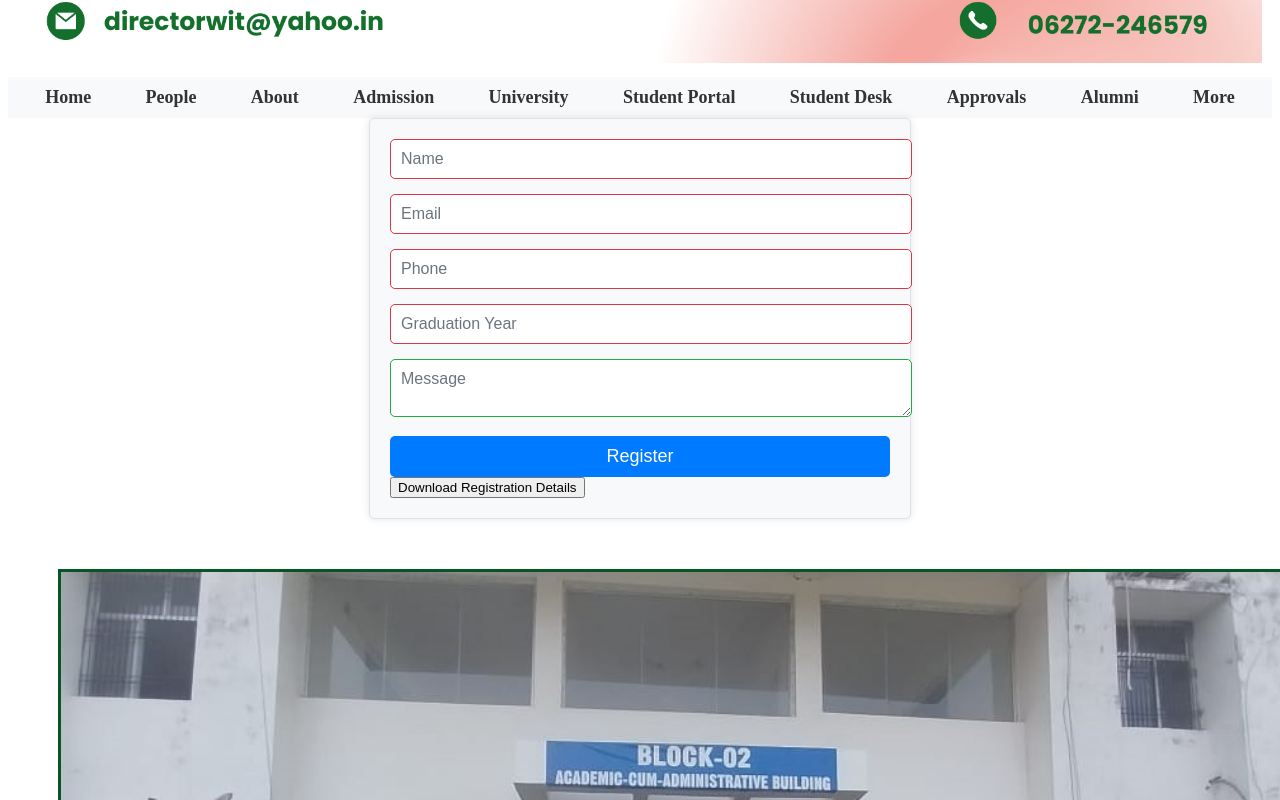
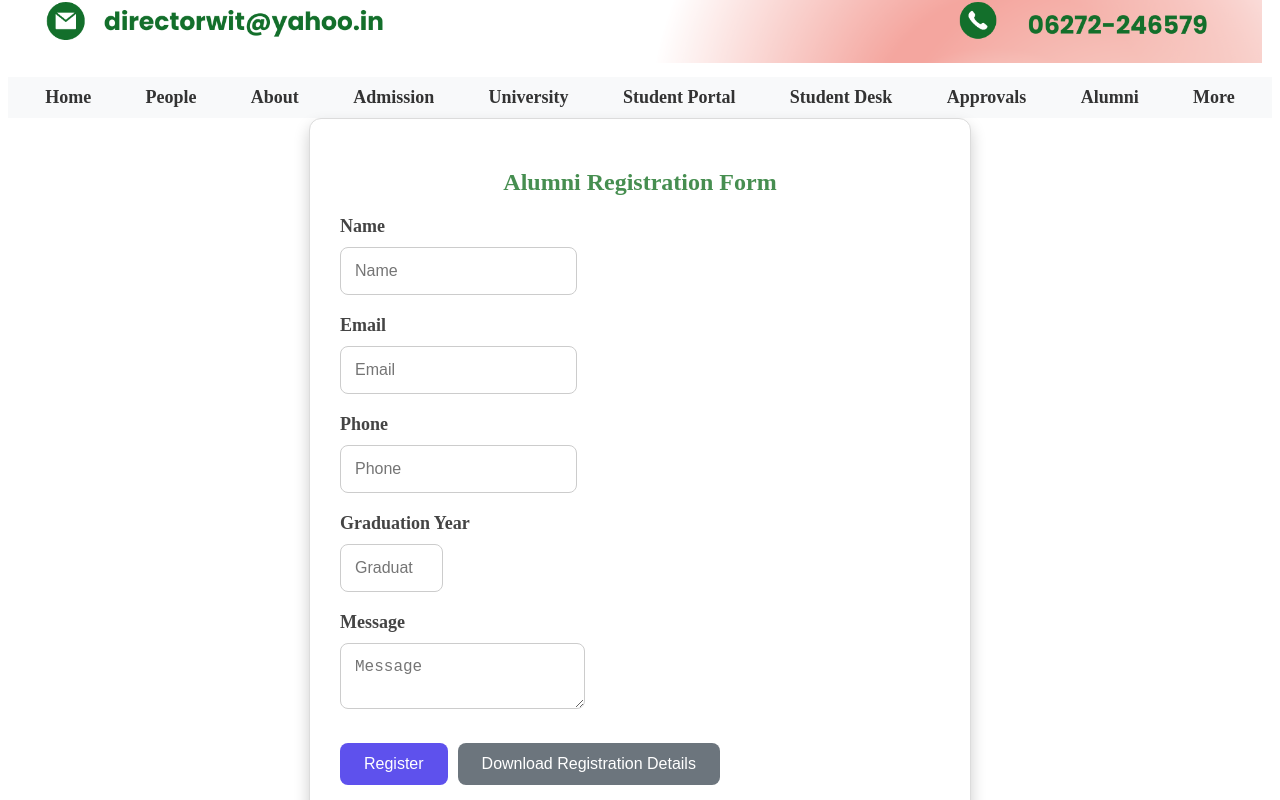
Before and after one commit to Aanchal-shree/Major-project-angular, an Angular app in the folder College-Website-using-Angular/: page /alumni-registration in a window 1280 px wide. Shown: the part 380-1180 px from the top of the page. Built offline with nearby package versions, Linux system fonts and the light colour scheme.

Commit message:
updated UI

```diff
--- a/College-Website-using-Angular/src/app/alumni-registration/alumni-registration.component.css
+++ b/College-Website-using-Angular/src/app/alumni-registration/alumni-registration.component.css
@@ -1,62 +1,97 @@
-form {
-    max-width: 500px;
-    margin: 0 auto;
-    padding: 20px;
-    background-color: #f8f9fa;
-    border: 1px solid #dee2e6;
-    border-radius: 5px;
-    box-shadow: 0 0 10px rgba(0, 0, 0, 0.1);
-}
+/* Polished styling for the alumni registration form */
+.alumni-form {
+    max-width: 600px;
+    margin: auto;
+    padding: 30px;
+    border-radius: 12px;
+    box-shadow: 0 8px 16px rgba(0, 0, 0, 0.2);
+    background-color: #ffffff;
+    border: 1px solid #dcdcdc;
+  }
 
-form input,
-form textarea {
-    width: 100%;
-    padding: 10px;
-    margin-bottom: 15px;
-    border: 1px solid #ced4da;
-    border-radius: 5px;
-    font-family: Arial, sans-serif;
+  .form-heading {
+    margin-bottom: 20px;
+    font-size: 24px;
+    font-weight: 600;
+    color: #468e50;
+    text-align: center;
+  }
+
+  .form-group {
+    margin-bottom: 20px;
+  }
+
+  .form-label {
+    display: block;
+    margin-bottom: 10px;
+    font-weight: bold;
+    color: #444;
+    font-size: 18px; /* Increased font size */
+  }
+
+  .form-control {
+    border-radius: 8px;
+    border: 1px solid #ccc;
+    padding: 14px;
     font-size: 16px;
-    background-color: #ffffff;
-    transition: border-color 0.3s ease-in-out;
-}
+    transition: border-color 0.3s, box-shadow 0.3s;
+  }
 
-form input:focus,
-form textarea:focus {
-    border-color: #495057;
-    outline: none;
-    box-shadow: 0 0 5px rgba(0, 123, 255, 0.5);
-}
+  .form-control:focus {
+    border-color: #0056b3;
+    box-shadow: 0 0 0 0.2rem rgba(38, 143, 255, 0.25);
+  }
 
-form button[type="submit"] {
-    width: 100%;
-    padding: 10px;
-    background-color: #007bff;
+  textarea.form-control {
+    resize: vertical;
+  }
+
+  .btn {
+    font-size: 16px;
+    padding: 12px 24px;
+    border-radius: 8px;
     border: none;
-    border-radius: 5px;
+    cursor: pointer;
+    transition: background-color 0.3s, transform 0.2s;
+    margin-top: 10px; /* Space between the buttons and the elements above */
+  }
+
+  .btn-primary {
+    background-color: #5e51ed;
     color: #ffffff;
-    font-size: 18px;
-    font-family: Arial, sans-serif;
-    cursor: pointer;
-    transition: background-color 0.3s ease-in-out;
-}
+  }
 
-form button[type="submit"]:hover {
+  .btn-primary:hover {
     background-color: #0056b3;
-}
+    transform: scale(1.02);
+  }
 
-form input[required]::placeholder,
-form textarea::placeholder {
-    color: #6c757d;
-    opacity: 1;
-}
+  .btn-secondary {
+    background-color: #6c757d;
+    color: #ffffff;
+  }
 
-form input[required]:invalid,
-form textarea:invalid {
-    border-color: #dc3545;
-}
+  .btn-secondary:hover {
+    background-color: #5a6268;
+    transform: scale(1.02);
+  }
 
-form input[required]:valid,
-form textarea:valid {
-    border-color: #28a745;
-}
+  .btn + .btn {
+    margin-left: 10px; /* Space between the two buttons */
+  }
+
+  @media (max-width: 576px) {
+    .alumni-form {
+      padding: 20px;
+    }
+
+    .btn {
+      width: 100%;
+      margin-top: 10px;
+    }
+
+    .btn + .btn {
+      margin-left: 0; /* No space between buttons on small screens */
+      margin-top: 10px; /* Space between stacked buttons on small screens */
+    }
+  }
--- a/College-Website-using-Angular/src/app/alumni-registration/alumni-registration.component.html
+++ b/College-Website-using-Angular/src/app/alumni-registration/alumni-registration.component.html
@@ -1,10 +1,31 @@
-<form (ngSubmit)="onSubmit()" #alumniForm="ngForm">
-    <input type="text" name="name" [(ngModel)]="alumni.name" placeholder="Name" required>
-    <input type="email" name="email" [(ngModel)]="alumni.email" placeholder="Email" required>
-    <input type="text" name="phone" [(ngModel)]="alumni.phone" placeholder="Phone" required>
-    <input type="number" name="graduationYear" [(ngModel)]="alumni.graduationYear" placeholder="Graduation Year" required>
-    <textarea name="message" [(ngModel)]="alumni.message" placeholder="Message"></textarea>
+<form (ngSubmit)="onSubmit()" #alumniForm="ngForm" class="alumni-form">
+  <h2 class="form-heading">Alumni Registration Form</h2>
 
-    <button type="submit">Register</button>
-    <button type="button" (click)="downloadDetails()">Download Registration Details</button>
-  </form>
+  <div class="form-group mb-3">
+    <label for="name" class="form-label">Name</label>
+    <input type="text" id="name" name="name" [(ngModel)]="alumni.name" class="form-control" placeholder="Name" required>
+  </div>
+
+  <div class="form-group mb-3">
+    <label for="email" class="form-label">Email</label>
+    <input type="email" id="email" name="email" [(ngModel)]="alumni.email" class="form-control" placeholder="Email" required>
+  </div>
+
+  <div class="form-group mb-3">
+    <label for="phone" class="form-label">Phone</label>
+    <input type="text" id="phone" name="phone" [(ngModel)]="alumni.phone" class="form-control" placeholder="Phone" required>
+  </div>
+
+  <div class="form-group mb-3">
+    <label for="graduationYear" class="form-label">Graduation Year</label>
+    <input type="number" id="graduationYear" name="graduationYear" [(ngModel)]="alumni.graduationYear" class="form-control" placeholder="Graduation Year" min="2005" [max]="currentYear" required>
+  </div>
+
+  <div class="form-group mb-3">
+    <label for="message" class="form-label">Message</label>
+    <textarea id="message" name="message" [(ngModel)]="alumni.message" class="form-control" placeholder="Message"></textarea>
+  </div>
+
+  <button type="submit" class="btn btn-primary">Register</button>
+  <button type="button" class="btn btn-secondary" (click)="downloadDetails()">Download Registration Details</button>
+</form>
--- a/College-Website-using-Angular/src/app/alumni-registration/alumni-registration.component.ts
+++ b/College-Website-using-Angular/src/app/alumni-registration/alumni-registration.component.ts
@@ -1,4 +1,4 @@
-import { Component } from '@angular/core';
+import { Component, OnInit } from '@angular/core';
 import { AlumniService } from '../alumni.service';
 import { jsPDF } from 'jspdf';
 import 'jspdf-autotable';
@@ -17,9 +17,21 @@ export class AlumniRegistrationComponent {
     graduationYear:  null as number | null, // Explicitly specify the type
     message: ''
   };
+  currentYear: number;
+  constructor(private alumniService: AlumniService) {
+    this.currentYear = new Date().getFullYear(); // Initialize currentYear
+   }
 
-  constructor(private alumniService: AlumniService) { }
-
+   ngOnInit(): void {
+    // Initialization logic if needed
+  }
+  validateGraduationYear(): boolean {
+    if (this.alumni.graduationYear && this.alumni.graduationYear > this.currentYear) {
+      alert('Graduation year cannot be greater than the current year.');
+      return false;
+    }
+    return true;
+  }
   onSubmit() {
     this.alumniService.registerAlumni(this.alumni).subscribe(
       response => alert('Alumni registered successfully!'),
```
